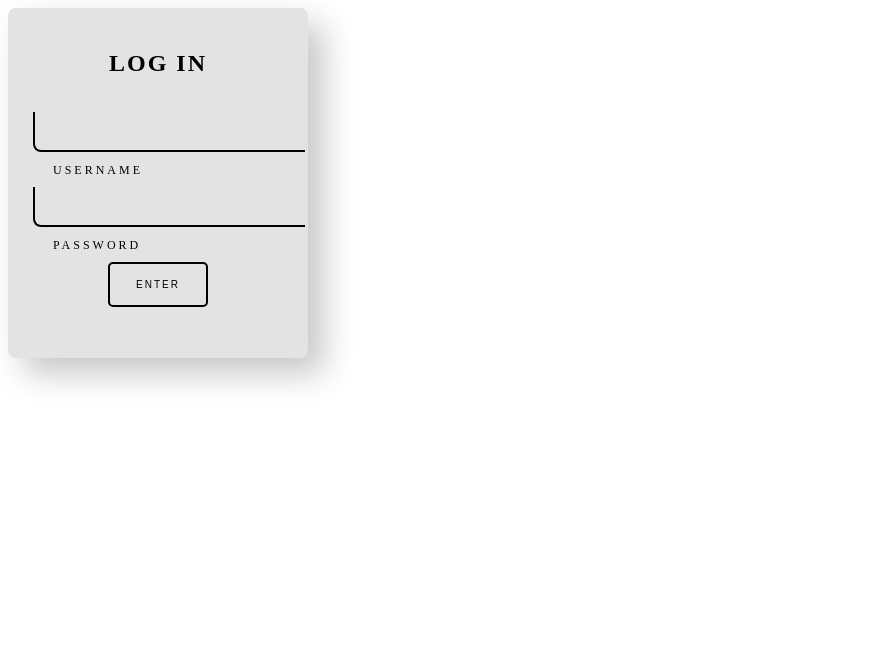
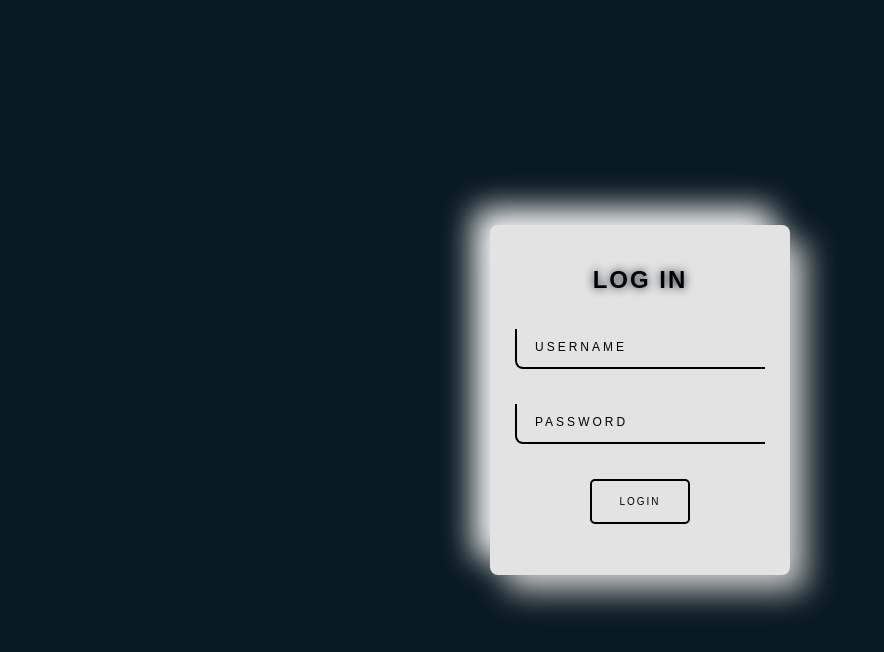
Before and after one commit to Zilleali/Login-form1, a plain HTML site: page index.html in a window 1280 px wide. Shown: the whole page, without its empty margins (0-884 px from the left). Drawn offline with Linux system fonts and the light colour scheme.

Commit message:
Update form

```diff
--- a/index.html
+++ b/index.html
@@ -1,17 +1,20 @@
-<!DOCTYPE html>
+<!DOCTYPE html5>
 <!--[if lt IE 7]>      <html class="no-js lt-ie9 lt-ie8 lt-ie7"> <![endif]-->
 <!--[if IE 7]>         <html class="no-js lt-ie9 lt-ie8"> <![endif]-->
 <!--[if IE 8]>         <html class="no-js lt-ie9"> <![endif]-->
 <!--[if gt IE 8]>      <html class="no-js"> <!--<![endif]-->
-<html>
+<meta charset="utf-8">
+<html5>
+
 <head>
-        <meta charset="utf-8">
+
     <meta http-equiv="X-UA-Compatible" content="IE=edge">
     <title>Login Form </title>
     <meta name="description" content="">
     <meta name="viewport" content="width=device-width, initial-scale=1">
     <link rel="stylesheet" href="style.css">
 </head>
+
 <body>
     <!--[if lt IE 7]>
             <p class="browsehappy">You are using an <strong>outdated</strong> browser. Please <a href="#">upgrade your browser</a> to improve your experience.</p>
@@ -21,20 +24,20 @@
         <div class="card">
             <a class="login">Log in</a>
             <div class="inputBox">
-                    <input type="text" required="required">
+                <input type="text" aria-label="Username" required="required">
                 <span class="user">Username</span>
             </div>
 
             <div class="inputBox">
-                    <input type="password" required="required">
+                <input type="password" aria-label="Password" required="required">
                 <span>Password</span>
             </div>
 
-                <button class="enter">Enter</button>
+            <button class="enter">Login</button>
 
         </div>
     </div>
 
-        <script src="" async defer></script>
 </body>
+
 </html>
--- a/style.css
+++ b/style.css
@@ -1,3 +1,18 @@
+* {
+  box-sizing: border-box;
+  font-family: 'Poppins', sans-serif;
+  margin: 0;
+  padding: 0;
+}
+
+body {
+  align-items: center;
+  background: #091921;
+  display: flex;
+  justify-content: center;
+  min-height: 100vh;
+}
+
 .login {
   color: #000;
   text-transform: uppercase;
@@ -5,6 +20,7 @@
   display: block;
   font-weight: bold;
   font-size: x-large;
+  text-shadow: 0 0 10px #091921;
 }
 
 .card {
```
Also changed, not shown: 1 other file. Lines whose indentation alone changed are shown as unchanged.
